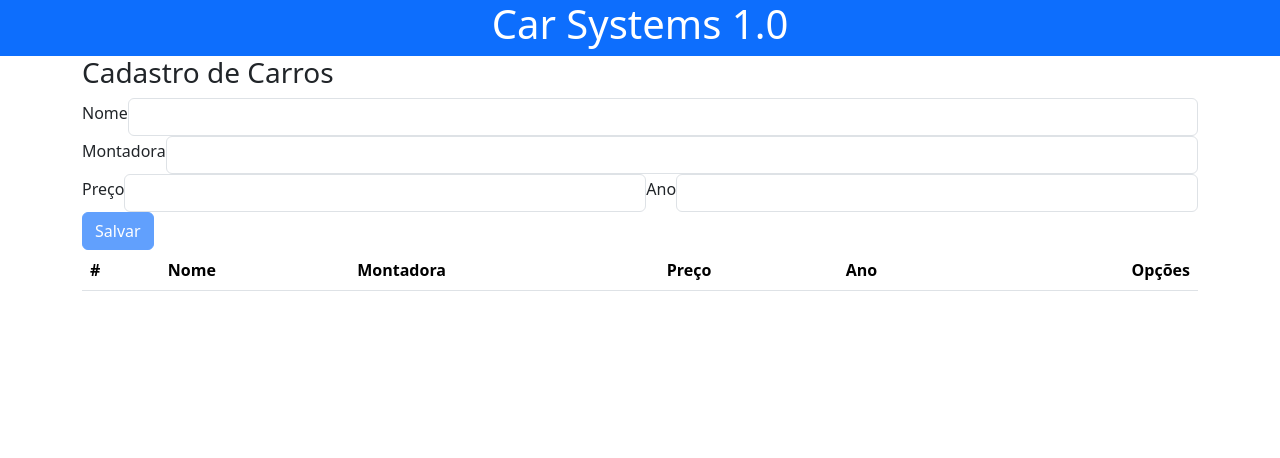
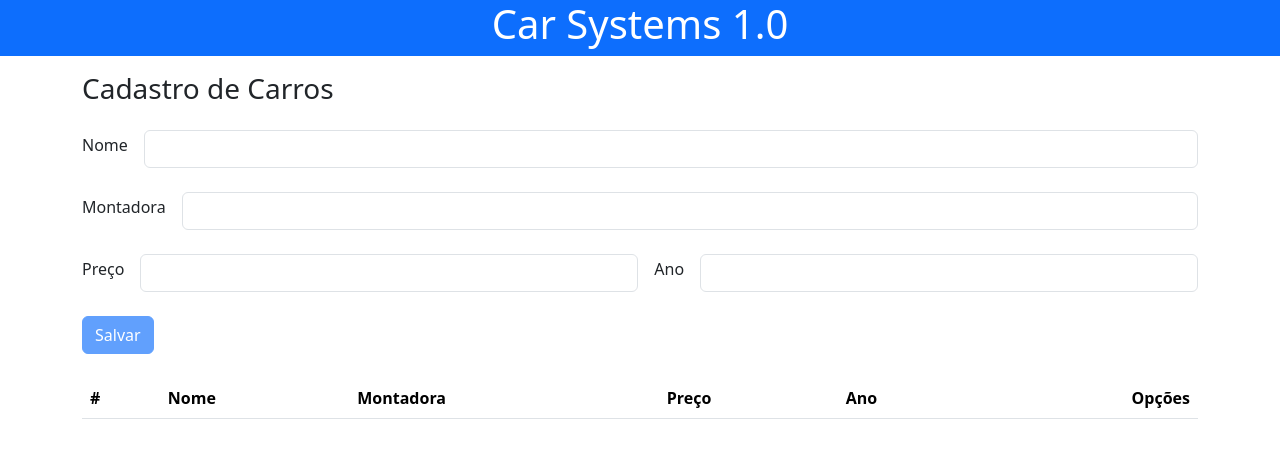
Before and after one commit to renan-mion/challenge-car, an Angular app: page / in a window 1280 px wide. Shown: the top 458 px of the page. Built offline with nearby package versions, Linux system fonts and the light colour scheme.

Commit message:
fix: corrige de acordo com as orientações do professor

```diff
--- a/src/app/components/car/car.component.html
+++ b/src/app/components/car/car.component.html
@@ -1,22 +1,22 @@
 <div class="container">
-    <h3>Cadastro de Carros</h3>
+    <h3 class="mb-4">Cadastro de Carros</h3>
     <form #formCar="ngForm" >
-        <div class="d-flex flex-row align-items-center">
-            <label for="name" class="col form-label">Nome</label>
+        <div class="d-flex flex-row align-items-center mb-4">
+            <label for="name" class="col form-label me-3">Nome</label>
             <input type="text" class="form-control" name="name" id="name" [(ngModel)]="car.name" required>
         </div>
-        <div class="d-flex flex-row align-items-center">
-            <label for="manufacturer" class="col form-label">Montadora</label>
+        <div class="d-flex flex-row align-items-center mb-4">
+            <label for="manufacturer" class="col form-label me-3">Montadora</label>
             <input type="text" class="form-control" name="manufacturer" id="manufacturer" [(ngModel)]="car.manufacturer" required>
         </div>
-        <div class="d-flex flex-row align-items-center">
-            <label for="price" class="col form-label">Preço</label>
-            <input type="text" class="form-control" name="price" id="price" [(ngModel)]="car.price" required>
+        <div class="d-flex flex-row align-items-center mb-4">
+            <label for="price" class="col form-label me-3">Preço</label>
+            <input type="text" class="form-control me-3" name="price" id="price" [(ngModel)]="car.price" required>
 
-            <label for="year" class="col form-label">Ano</label>
+            <label for="year" class="col form-label me-3">Ano</label>
             <input type="text" class="form-control" name="year" id="year" [(ngModel)]="car.year" required>
         </div>
 
-        <button class="btn btn-primary" (click)="save()" [disabled]="formCar.invalid">Salvar</button>
+        <button class="btn btn-primary mb-4" (click)="save()" [disabled]="formCar.invalid">Salvar</button>
     </form>
 </div>
--- a/src/app/components/cars/cars.component.html
+++ b/src/app/components/cars/cars.component.html
@@ -14,7 +14,7 @@
         </thead>
 
         <tbody>
-            <tr *ngFor="let car of cars">
+            <tr class="align-middle" *ngFor="let car of cars">
                 <td>{{car.id}}</td>
                 <td>{{car.name}}</td>
                 <td>{{car.manufacturer}}</td>
@@ -24,7 +24,6 @@
                     <button class="btn btn-success me-1" (click)="updateCar(car)">Alterar</button>
                     <button class="btn btn-danger" (click)="removeCar(car)">Remover</button>
                 </td>
-
             </tr>
         </tbody>
     </table>
--- a/src/app/components/cars/cars.component.ts
+++ b/src/app/components/cars/cars.component.ts
@@ -37,5 +37,7 @@ export class CarsComponent {
     for(var cont = 0; cont < this.cars.length; cont++) {
       this.cars[cont].id = cont + 1;
     }
+
+    this.car = {} as Car;
   }
 }
--- a/src/app/components/header/header.component.html
+++ b/src/app/components/header/header.component.html
@@ -1,4 +1,4 @@
-<nav class="bg-primary text-white">
+<nav class="bg-primary text-white mb-3">
     <div class="d-flex justify-content-center">
         <h1 class="fw-normal">{{title}}</h1>
     </div>
```
